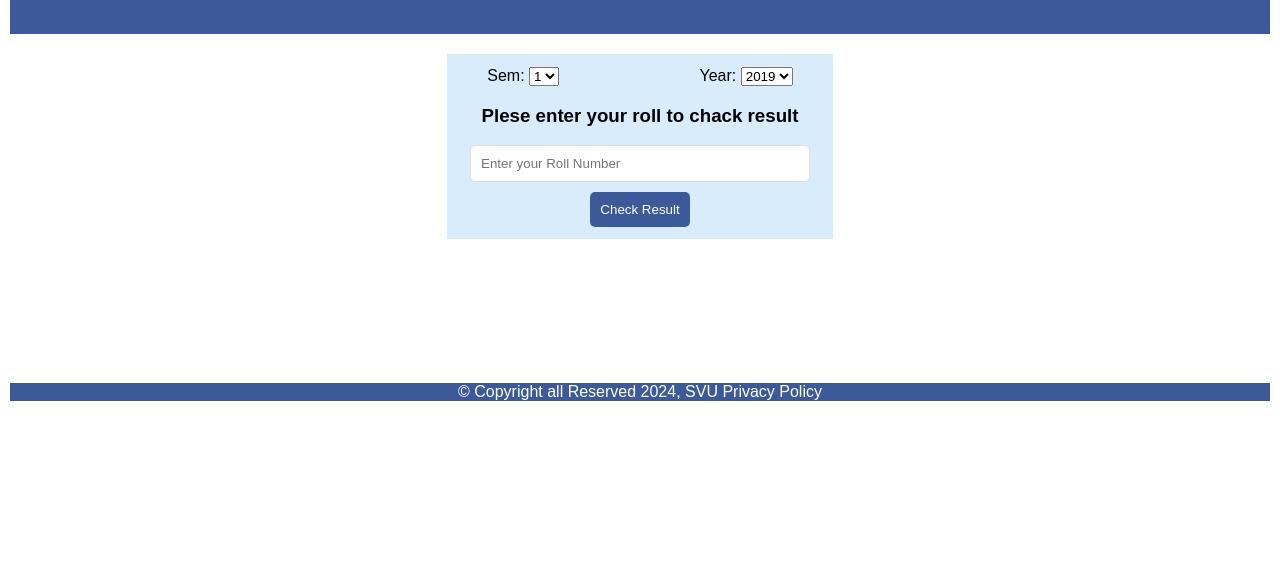
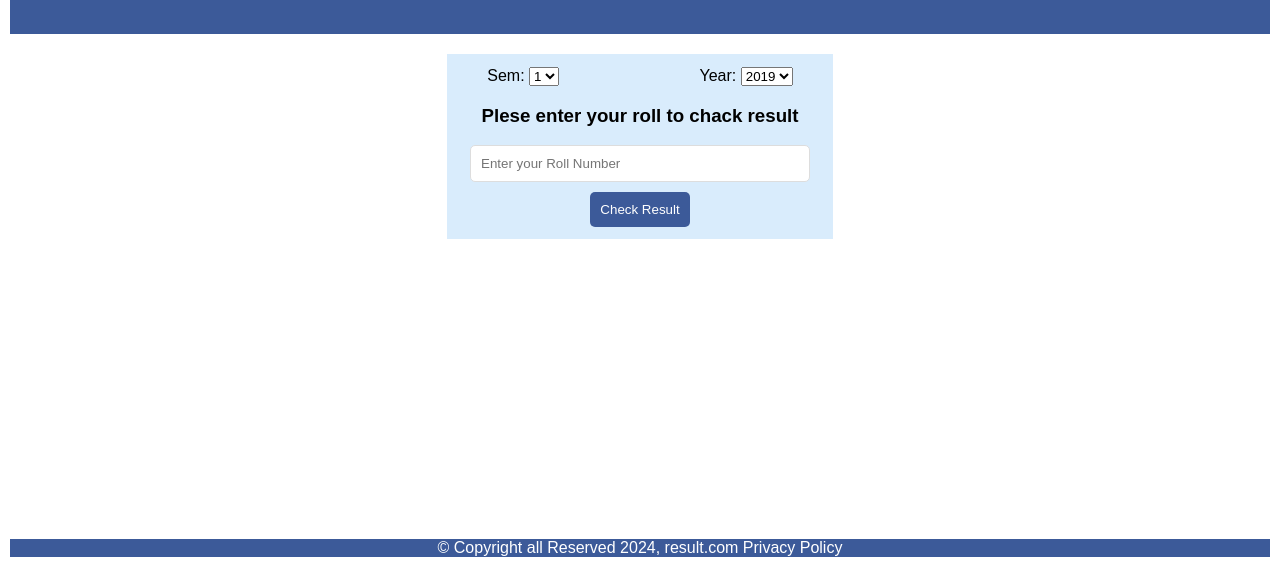
Before and after one commit to codewithdhruba01/Result_Site, a plain HTML site: page index.html in a window 1280 px wide. Shown: the part 218-800 px from the top of the page. Drawn offline with Linux system fonts and the light colour scheme.

Commit message:
update some bug

```diff
--- a/ResultWabPage.css
+++ b/ResultWabPage.css
@@ -19,7 +19,6 @@ h1 {
     display: block;
 }
 .container {
-
     max-width: 340px;
     margin: 20px auto;
     padding: 0 20px;
@@ -31,7 +30,6 @@ padding-bottom: 23px;
     margin-bottom: auto;
     text-align: center;
     background-color: rgb(217, 236, 252);
-
 }
 .container #lb{
     margin-right: 136px;
@@ -74,7 +72,7 @@ input[type="submit"]:hover {
 footer {
 text-align: center;
 width: 100%;
-margin-top: 144px;
+margin-top: 300px;
 background-color: #3c5a99;;
 color: white;
 margin-bottom: 0;
--- a/index.html
+++ b/index.html
@@ -55,19 +55,10 @@
 
 <footer>
 
-   </div>
-   <div class="foot-panel4">
-    <div class="pages">
 
-    </div>
-    <div class="copyright">
         <footer>
-            © Copyright all Reserved 2024, SVU Privacy Policy
+            © Copyright all Reserved 2024, result.com Privacy Policy
         </footer>
-    </div>
-   </div>
   </footer>
-
-
 </body>
 </html>
```
Lines whose indentation alone changed are shown as unchanged.
